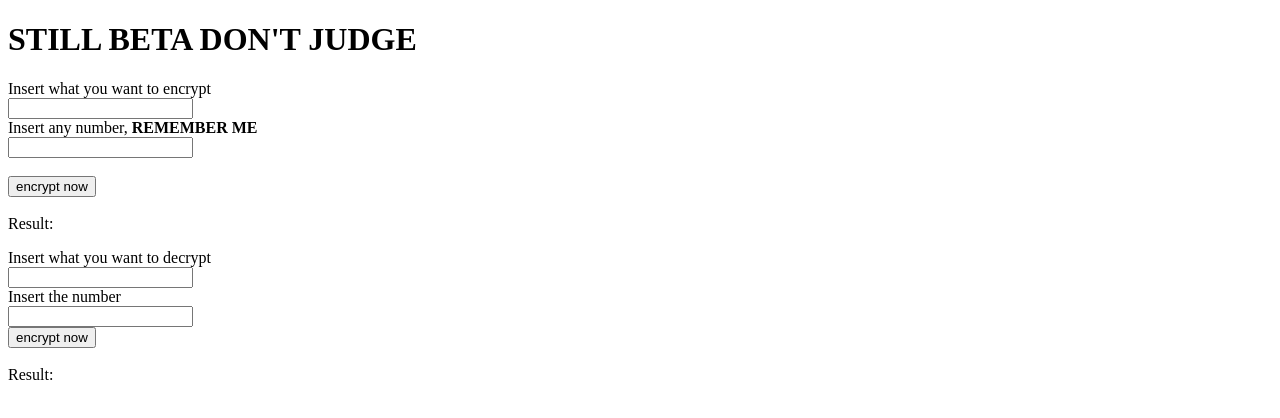
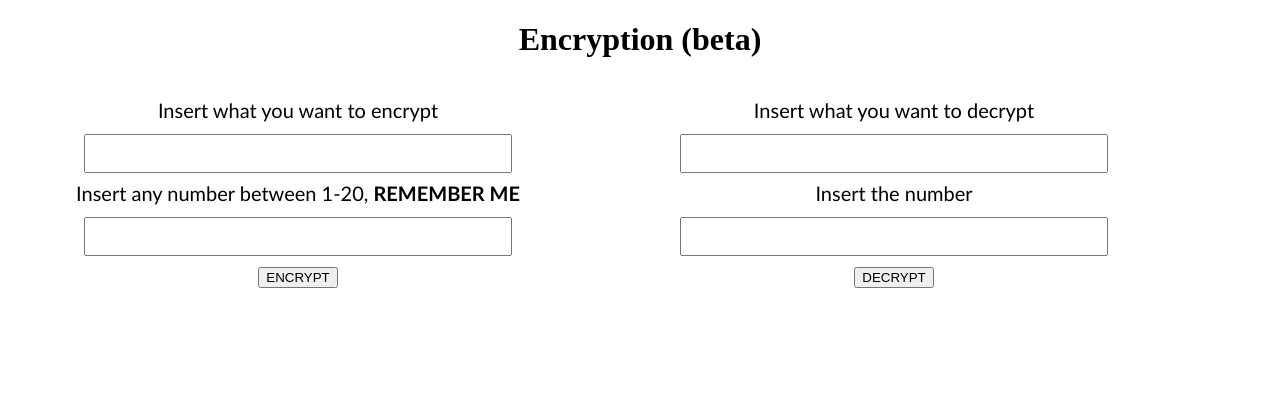
Before and after one commit to OFFICIALghoul/OFFICIALghoul.github.io, a plain HTML site: page index.html in a window 1280 px wide. Drawn offline with Linux system fonts and the light colour scheme.

Commit message:
Added Favicon and added some styling

```diff
--- a/index.html
+++ b/index.html
@@ -6,41 +6,44 @@
     <meta http-equiv="X-UA-Compatible" content="IE=edge">
     <meta name="viewport" content="width=device-width, initial-scale=1.0">
     <title>Ghoul [BETA]</title>
-
+    <link rel="icon" type="image/x-icon" href="images/favicon1.ico">
+    <link rel="stylesheet" type="text/css" href="style.css">
     <script src="./main.js"></script>
 </head>
 
 <body>
-    <h1>STILL BETA DON'T JUDGE</h1>
+    <h1>Encryption (beta)</h1>
     <form id="encryptionForm">
         <label for="encrypt">Insert what you want to encrypt</label>
         <br>
         <input type="text" id="encrypt" name="encrypt" required>
         <br>
-        <label for="shift">Insert any number, <strong>REMEMBER ME</strong></label>
+        <label for="shift">Insert any number between 1-20, <strong>REMEMBER ME</strong></label>
         <br>
-        <input type="number" id="shift" name="shift" required>
+        <input type="number" id="shift" name="shift"  min="1" max="20" required>
         <br>
+        <button type="submit" form="encryptionForm" onclick="printEncryption()">ENCRYPT</button>
+        <br><br>
+        <p id="result" name="result"></p>
     </form>
-    <br>
-    <button type="submit" form="encryptionForm" onclick="printEncryption()">encrypt now</button>
-    <br><br>
-    Result:
-    <p id="result" name="result"></p>
+
     <form id="decryptionForm">
         <label for="encrypt">Insert what you want to decrypt</label>
         <br>
-        <input type="text" id="decrypt" name="decrypt" required>
+        <input type="text" id="decrypt" name="decrypt"required>
+
         <br>
         <label for="reverseNumber">Insert the number </label>
         <br>
-        <input type="number" id="reverseNumber" name="reverseNumber" required>
+        <input type="number" id="reverseNumber" name="reverseNumber" min="1" max="20" required>
         <br>
+        <button type="submit" form="decryptionForm" onclick="printDecryption()">DECRYPT</button>
+        <br><br>
+        <p id="decryptResult" name="decryptResult"></p>
     </form>
-    <button type="submit" form="decryptionForm" onclick="printDecryption()">encrypt now</button>
+
     <br><br>
-    Result:
-    <p id="decryptResult" name="decryptResult"></p>
+
 </body>
 
 </html>
--- a/style.css
+++ b/style.css
@@ -0,0 +1,29 @@
+body{
+    margin: 0;
+}
+
+h1{
+    text-align: center
+}
+
+form{
+    padding: 10px;
+    line-height: 2.5em;
+    font-family: 'Gill Sans', 'Gill Sans MT', Calibri, 'Trebuchet MS', sans-serif;
+    text-align: center;
+    width: 45%;
+    float: left;
+}
+
+input[type='text'], input[type='number']{
+    padding: 10px;
+    width: 70%;
+}
+
+label{
+    font-size: 20px;
+}
+
+p{
+    font-size: 20px;
+}
```
Also changed, not shown: main.js (+0 -8 lines), images/favicon.ico (added), images/favicon1.ico (added).
